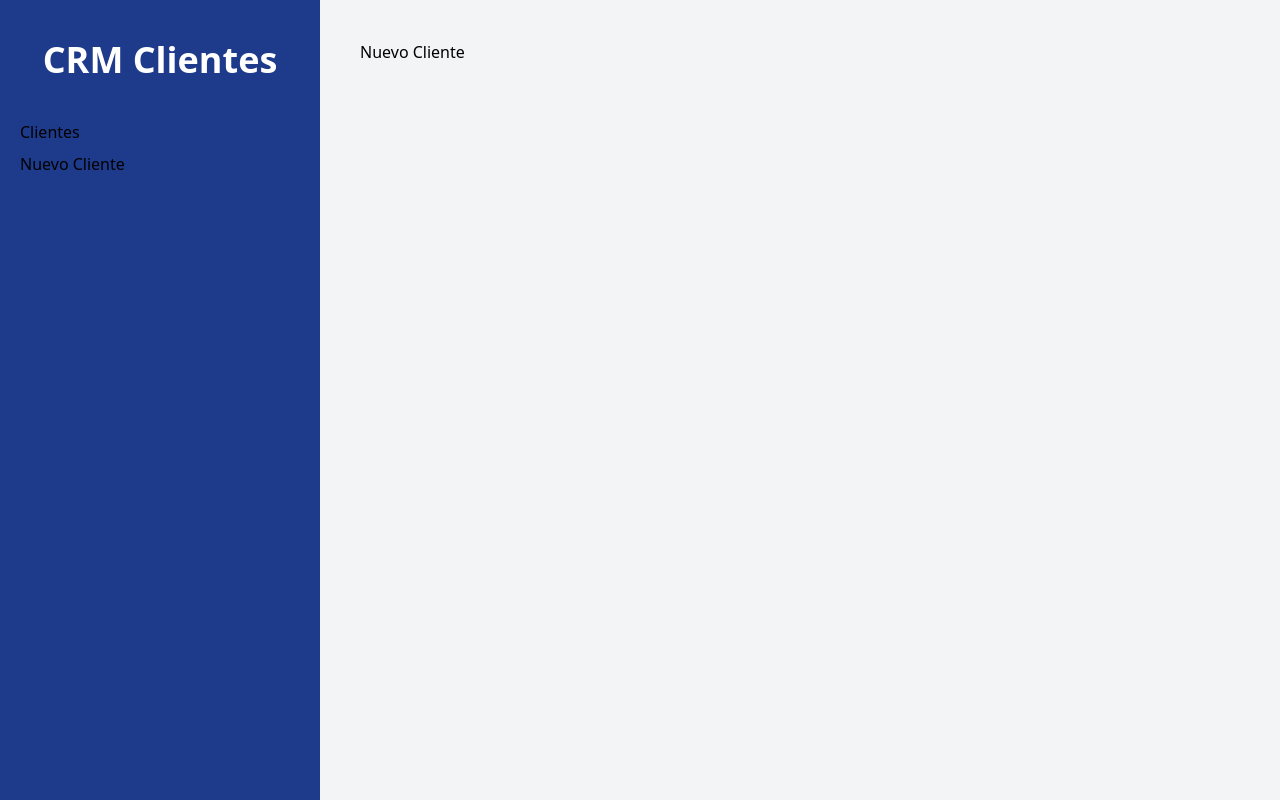
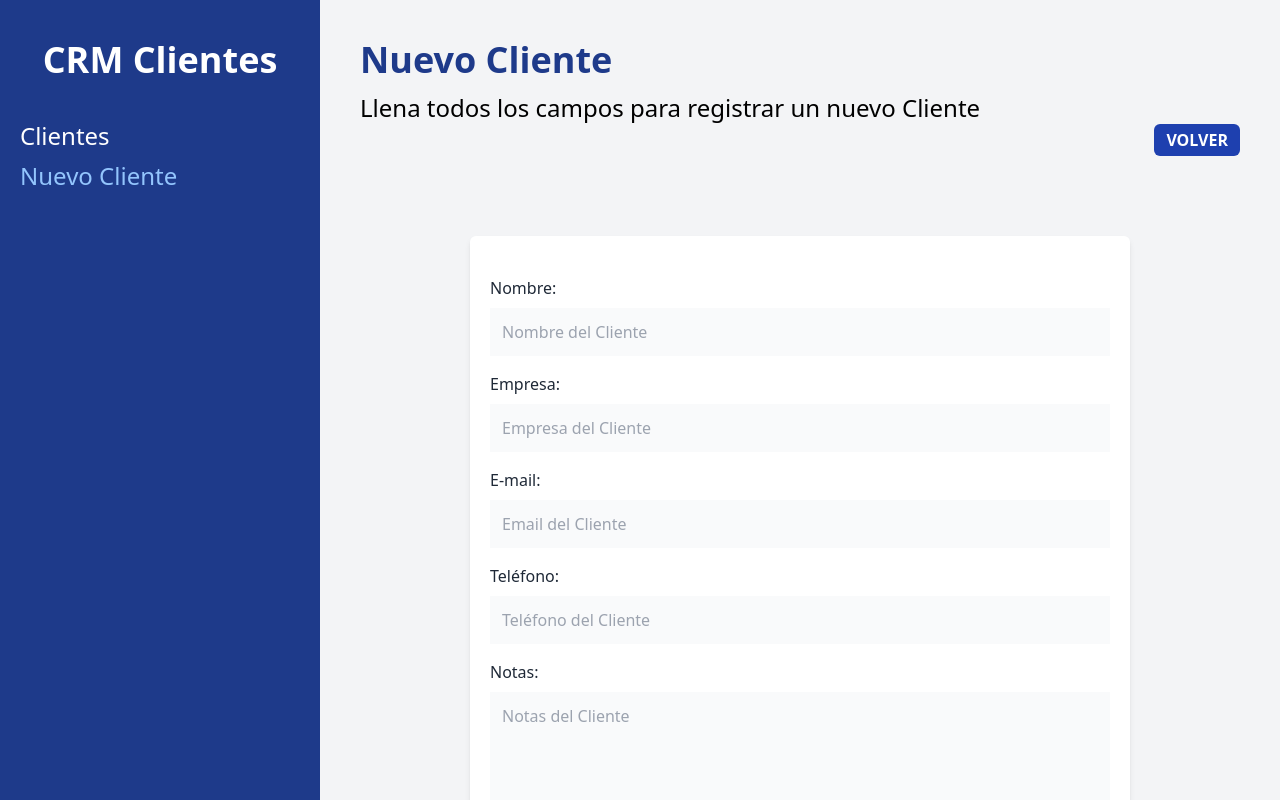
Before and after one commit to OrlayMolina/CRM-React, a React (Vite) app in the folder CRM/crm-react/: page /clientes/nuevo in a window 1280 px wide. Built offline with nearby package versions, Linux system fonts and the light colour scheme.

Commit message:
Se crea el formulario para registrar un nuevo cliente.

```diff
--- /dev/null
+++ b/CRM/crm-react/src/components/Cliente.jsx
@@ -0,0 +1,44 @@
+import PropTypes from 'prop-types';
+
+function Cliente({ cliente }) {
+
+    // Object Destructuring
+    const { nombre, empresa, email, telefono } = cliente;
+
+    return (
+        <tr className='border-b space-y-2'>
+            <td className='p-6'>
+                <p className='text-2xl text-gray-800'>{nombre}</p>
+                <p>{empresa}</p>
+            </td>
+
+            <td className='p-6'>
+                <p className='text-gray-600'><span className='text-gray-800 uppercase font-bold'>Email: </span>{email}</p>
+                <p className='text-gray-600'><span className='text-gray-800 uppercase font-bold'>Tel: </span>{telefono}</p>
+            </td>
+
+            <td className='p-6 flex gap-4'>
+                <button
+                    type='button'
+                    className='text-blue-600 hover:text-blue-700 uppercase font-bold text-sm'
+                >
+                    Editar
+                </button>
+
+                <button
+                    type='button'
+                    className='text-red-600 hover:text-red-700 uppercase font-bold text-sm'
+                >
+                    Eliminar
+                </button>
+            </td>
+
+        </tr>
+    )
+}
+
+Cliente.propTypes = {
+    cliente: PropTypes.object.isRequired
+  };
+
+export default Cliente
--- /dev/null
+++ b/CRM/crm-react/src/components/Formulario.jsx
@@ -0,0 +1,76 @@
+const Formulario = () => {
+    return (
+        <>
+            <div className="mb-4">
+                <label
+                    className="text-gray-800"
+                    htmlFor="nombre"
+                >Nombre:</label>
+                <input
+                    id="nombre"
+                    type="text"
+                    className="mt-2 block w-full p-3 bg-gray-50"
+                    placeholder="Nombre del Cliente"
+                    name="nombre"
+                />
+            </div>
+            <div className="mb-4">
+                <label
+                    className="text-gray-800"
+                    htmlFor="empresa"
+                >Empresa:</label>
+                <input
+                    id="empresa"
+                    type="text"
+                    className="mt-2 block w-full p-3 bg-gray-50"
+                    placeholder="Empresa del Cliente"
+                    name="empresa"
+                />
+            </div>
+
+            <div className="mb-4">
+                <label
+                    className="text-gray-800"
+                    htmlFor="email"
+                >E-mail:</label>
+                <input
+                    id="email"
+                    type="email"
+                    className="mt-2 block w-full p-3 bg-gray-50"
+                    placeholder="Email del Cliente"
+                    name="email"
+                />
+            </div>
+
+            <div className="mb-4">
+                <label
+                    className="text-gray-800"
+                    htmlFor="telefono"
+                >Teléfono:</label>
+                <input
+                    id="telefono"
+                    type="tel"
+                    className="mt-2 block w-full p-3 bg-gray-50"
+                    placeholder="Teléfono del Cliente"
+                    name="telefono"
+                />
+            </div>
+
+            <div className="mb-4">
+                <label
+                    className="text-gray-800"
+                    htmlFor="notas"
+                >Notas:</label>
+                <textarea
+                    id="notas"
+                    type="text"
+                    className="mt-2 block w-full p-3 bg-gray-50 h-40 align-self"
+                    placeholder="Notas del Cliente"
+                    name="notas"
+                />
+            </div>
+        </>
+    )
+}
+
+export default Formulario
--- a/CRM/crm-react/src/components/Layout.jsx
+++ b/CRM/crm-react/src/components/Layout.jsx
@@ -10,12 +10,12 @@ function Layout() {
 
                 <nav className='mt-10'>
                     <Link
-                        className={`${location.pathname === '/' ? 'text-blue-300' : 'text-white'}text-2xl block mt-2 hover:text-blue-300`}
+                        className={`${location.pathname === '/' ? 'text-blue-300' : 'text-white'} text-2xl block mt-2 hover:text-blue-300`}
                         to='/'
                     >Clientes</Link>
 
                     <Link
-                        className={`${location.pathname === '/clientes/nuevo' ? 'text-blue-300' : 'text-white'}text-2xl block mt-2 hover:text-blue-300`}
+                        className={`${location.pathname === '/clientes/nuevo' ? 'text-blue-300' : 'text-white'} text-2xl block mt-2 hover:text-blue-300`}
                         to='/clientes/nuevo'
                     >Nuevo Cliente</Link>
                 </nav>
--- a/CRM/crm-react/src/main.jsx
+++ b/CRM/crm-react/src/main.jsx
@@ -4,7 +4,7 @@ import './index.css';
 import { createBrowserRouter, RouterProvider } from 'react-router-dom';
 import Layout from './components/Layout';
 import NuevoCliente from './pages/NuevoCliente';
-import Index from './pages/Index';
+import Index, { loader as clienteLoader} from './pages/Index';
 
 const router = createBrowserRouter([
   {
@@ -13,7 +13,8 @@ const router = createBrowserRouter([
     children: [
       {
         index: true,
-        element: <Index/>
+        element: <Index/>,
+        loader: clienteLoader
       },
       {
         path: '/clientes/nuevo',
--- a/CRM/crm-react/src/pages/Index.jsx
+++ b/CRM/crm-react/src/pages/Index.jsx
@@ -1,8 +1,82 @@
+import { useLoaderData } from 'react-router-dom';
+import Cliente from '../components/Cliente';
+
+export function loader(){
+
+    const clientes = [
+        {
+            id: 1,
+            nombre: 'Juan',
+            telefono: 102013313,
+            email: "juan@juan.com",
+            empresa: 'IBG'
+        },
+        {
+            id: 2,
+            nombre: 'Karen',
+            telefono: 138198313,
+            email: "karen@juan.com",
+            empresa: 'Accedo'
+        },
+        {
+            id: 3,
+            nombre: 'Josue',
+            telefono: 31983913,
+            email: "josue@juan.com",
+            empresa: 'Globant'
+        },
+        {
+            id: 4,
+            nombre: 'Miguel',
+            telefono: 319381983,
+            email: "miguel@juan.com",
+            empresa: 'Mercado Libre'
+        },
+        {
+            id: 5,
+            nombre: 'Pedro',
+            telefono: 1398198938,
+            email: "pedro@juan.com",
+            empresa: 'Bancolombia'
+        },
+    ];
+
+    return clientes;
+}
+
 function Index() {
+
+    const clientes = useLoaderData();
+
     return (
-        <div>
-            Clientes
-        </div>
+        <>
+            <h1 className="font-black text-4xl text-blue-900">Clientes</h1>
+            <p className="mt-3 text-2xl">Administra tus Clientes</p>
+
+            {clientes.length ? (
+                <table className='w-full bg-white shadow-md mt-5 table-auto'>
+                    <thead className='bg-blue-800 text-white'>
+                        <tr>
+                            <th className='p-2'>Cliente</th>
+                            <th className='p-2'>Contacto</th>
+                            <th className='p-2'>Acciones</th>
+                        </tr>
+                    </thead>
+
+                        <tbody>
+                            {clientes.map( cliente => (
+                                <Cliente
+                                    cliente={cliente}
+                                    key={cliente.id}
+                                />
+                            ))}
+                        </tbody>
+
+                </table>
+            ) : (
+                <p className="text-center mt-10">No hay Clientes aún</p>
+            )}
+        </>
     )
 }
 
--- a/CRM/crm-react/src/pages/NuevoCliente.jsx
+++ b/CRM/crm-react/src/pages/NuevoCliente.jsx
@@ -1,9 +1,38 @@
+import { useNavigate } from 'react-router-dom';
+import Formulario from '../components/Formulario';
+
 function NuevoCliente() {
-  return (
-    <div>
-      <h2>Nuevo Cliente</h2>
-    </div>
-  )
+
+    const navigate = useNavigate();
+
+    return (
+        <>
+            <h1 className="font-black text-4xl text-blue-900">Nuevo Cliente</h1>
+            <p className="mt-3 text-2xl">Llena todos los campos para registrar un nuevo Cliente</p>
+
+            <div className="flex justify-end">
+                <button
+                    className="bg-blue-800 text-white px-3 py-1 font-bold uppercase rounded-md"
+                    onClick={() => navigate(-1)}
+                >
+                    Volver
+                </button>
+            </div>
+
+            <div className='bg-white shadow-md rounded-md md:w-3/4 mx-auto px-5 py-10 mt-20'>
+                <form>
+                    <Formulario />
+
+                    <input
+                        type="submit"
+                        className='mt-5 w-full bg-blue-800 p-3 uppercase font-bold text-white text-lg rounded-md'
+                        value="Registrar Cliente"
+                    />
+                </form>
+
+            </div>
+        </>
+    )
 }
 
 export default NuevoCliente
```
